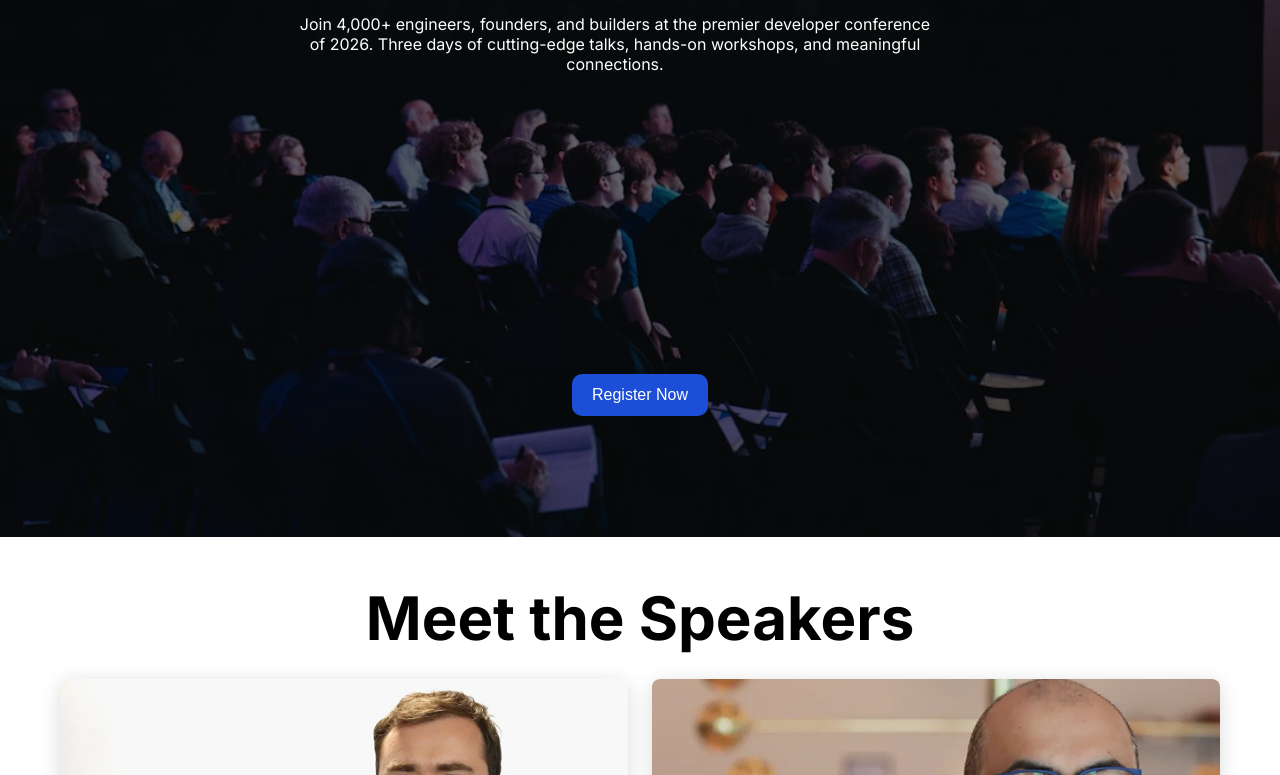
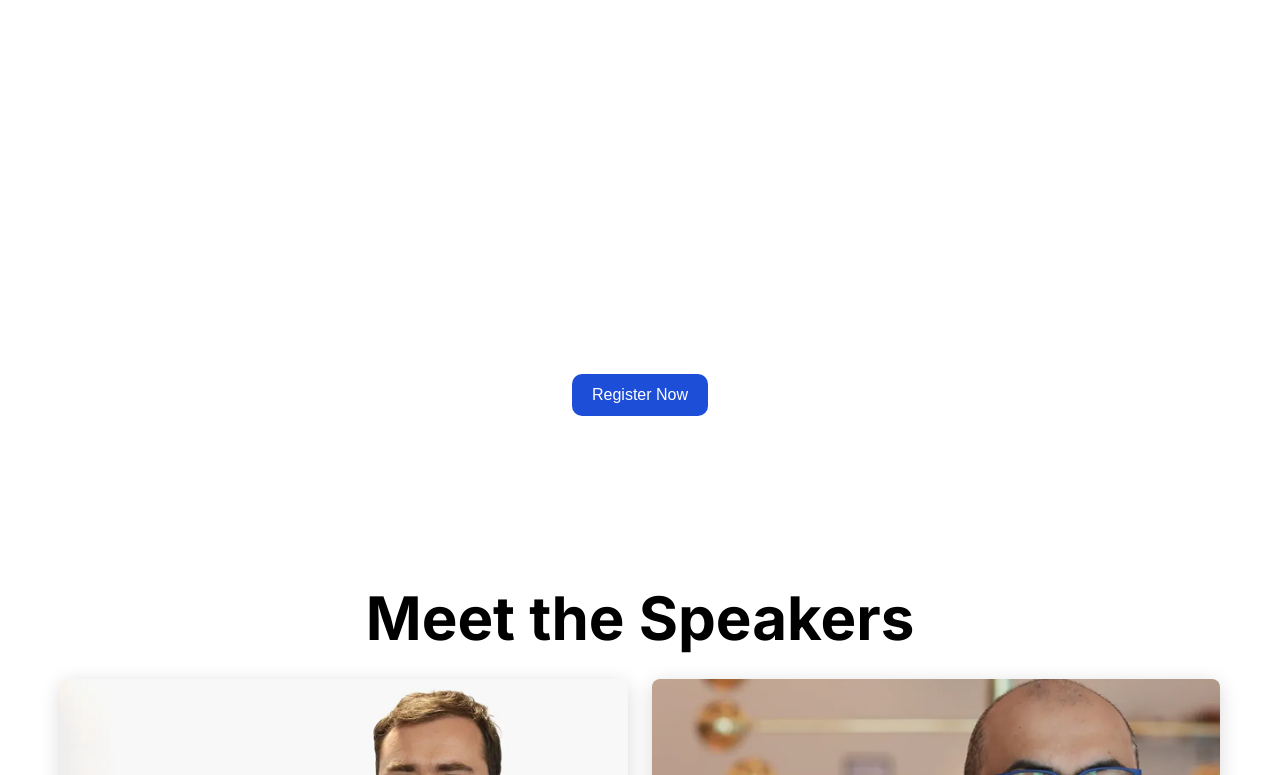
Before and after one commit to nayeem077/B14-A01-DevConf-2026, a plain HTML site: page index.html in a window 1280 px wide. Shown: the part 337-1112 px from the top of the page. Drawn offline with Linux system fonts and the light colour scheme.

Commit message:
fixed linear gradient

```diff
--- a/css/style.css
+++ b/css/style.css
@@ -54,7 +54,7 @@ body {
 .btn-color:hover {
     background-color: #1E40AF;
 }
-/* Navbar design */
+/* Navbar design here*/
 
 .nav-container {
   display: flex;
@@ -76,11 +76,11 @@ body {
     color: #1D4ED8;
 }
 
-/* Hero Section */
+/* Hero Section style*/
 
 .hero {
   background-image:
-    linear-gradient(rgba(4, 6, 7, 0.6), rgba(4, 6, 7, 0.6)),
+    linear-gradient(rgba(4, 6, 7, 0.6)),
     url("../assets/banner.jpg");
 
   background-size: cover;
@@ -207,7 +207,7 @@ body {
   font-size: 45px;
 }
 
-/* Conference Experience */
+/* Conference Experience design*/
 
 .experience-section{
     display:flex;
@@ -256,7 +256,7 @@ body {
     line-height:1.6;
 }
 
-/* Footer */
+/* Footer design*/
 
 footer{
     background-color:#0D1B2A;
```
Also changed, not shown: index.html (+4 -4 lines).
